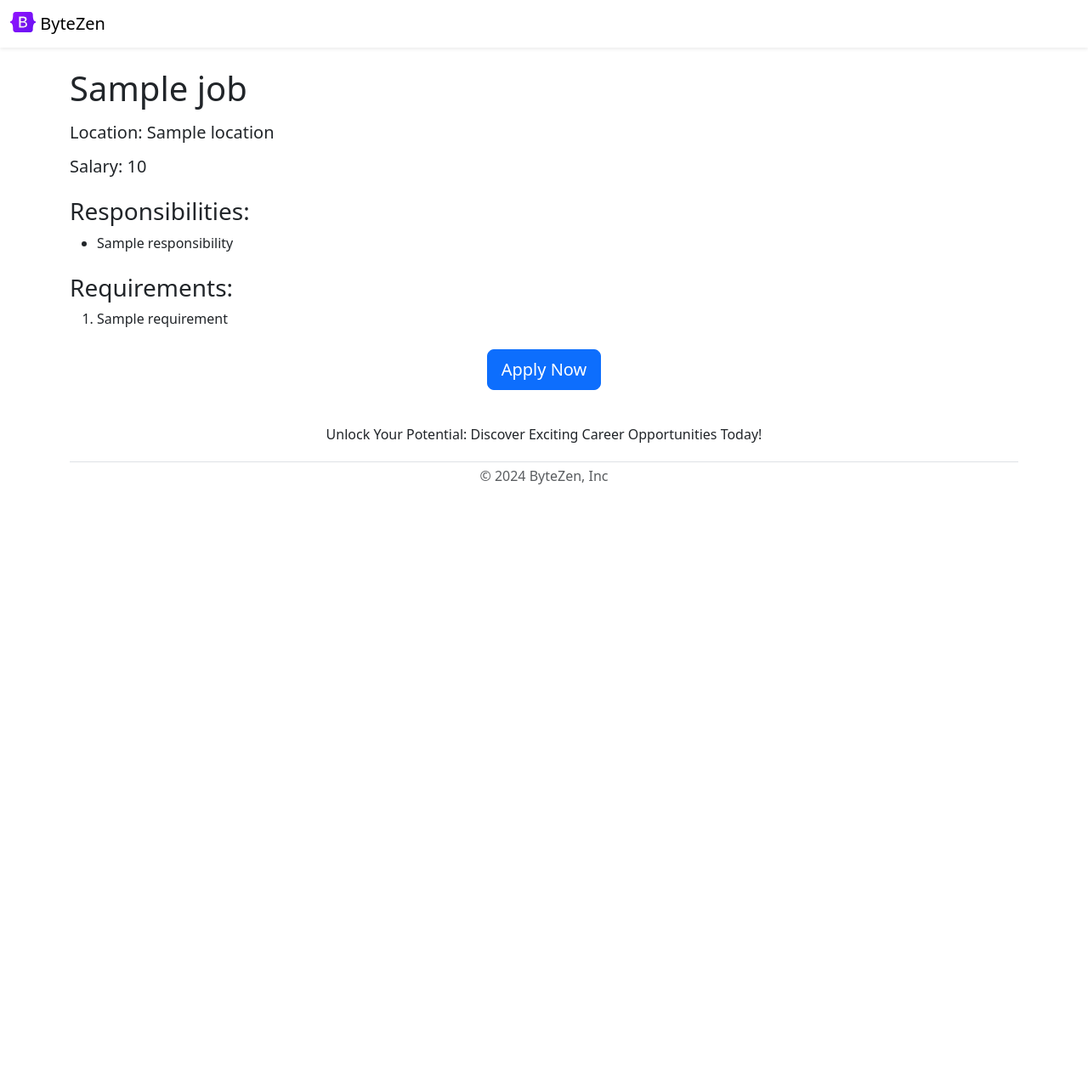
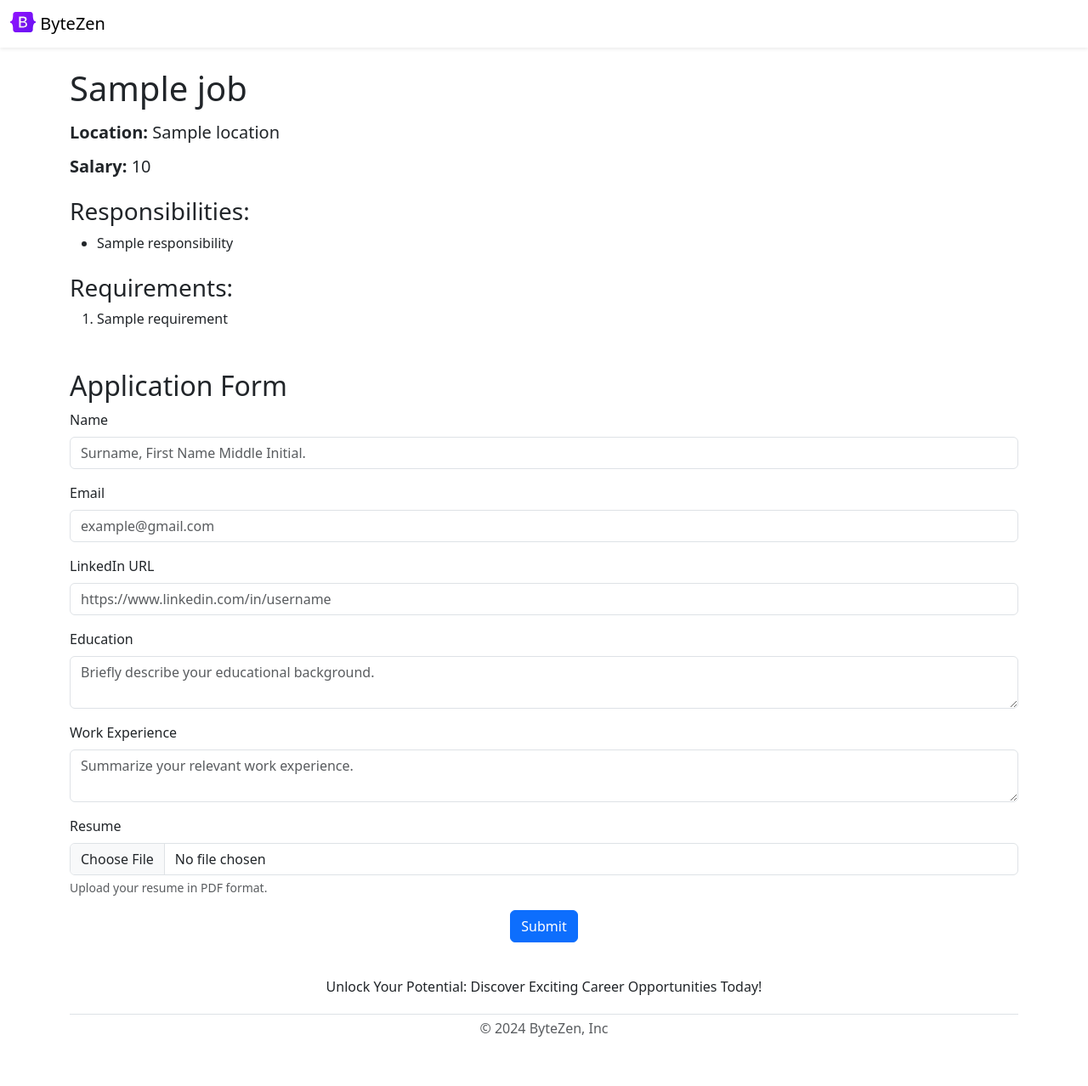
Before and after one commit to jayelcee/bytezen-careers-website, a Flask app: template templates/jobpage.html in a window 1280 px wide. Shown: the whole page at 85% size. Before the commit the page ends 570 px from the top, so only its background shows below. Run offline with Flask 3, Linux system fonts and the light colour scheme; the template is opened without the code that fills it: most values are stand-ins (such as "Sample title", 1, 10 or a date in 2020).

Commit message:
added application form

```diff
--- a/app.py
+++ b/app.py
@@ -48,6 +48,11 @@ def show_job(job_id):
     return render_template('jobpage.html', job=job)
   return "Job not found", 404
 
+@app.route("/apply", methods=["POST"])
+def apply_for_job():
+    # Store applicant information to database
+    return "Application submitted", 200
+
 @app.teardown_appcontext
 def shutdown_session(exception=None):
   db_session.remove()
--- a/templates/jobpage.html
+++ b/templates/jobpage.html
@@ -1,17 +1,24 @@
 <!DOCTYPE html>
 <html lang="en">
+
 <head>
+    <style>
+        h2 {
+            font-weight: normal;
+        }
+    </style>
     <meta charset="UTF-8">
     <meta name="viewport" content="width=device-width, initial-scale=1.0">
     <title>{{ job.title }} - ByteZen Careers</title>
     <link href="https://cdn.jsdelivr.net/npm/bootstrap@5.3.2/dist/css/bootstrap.min.css" rel="stylesheet">
 </head>
+
 <body>
     {% include 'nav.html' %}
     <div class="container mt-4">
         <h1 class="mb-3">{{ job.title }}</h1>
-    <h2 class="h5 mb-3">Location: {{ job.location }}</h2>
-    <h2 class="h5">Salary: {{ job.salary }}</h2>
+        <h2 class="h5 mb-3"><b>Location: </b>{{ job.location }}</h2>
+        <h2 class="h5"><b>Salary: </b>{{ job.salary }}</h2>
 
         <div class="my-4">
             <h3>Responsibilities:</h3>
@@ -31,10 +38,42 @@
             </ol>
         </div>
 
+      <!-- Application Form -->
+      <div class="application-form mt-5">
+          <h2>Application Form</h2>
+          <form action="/apply" method="post" enctype="multipart/form-data">
+              <div class="mb-3">
+                  <label for="name" class="form-label">Name</label>
+                  <input type="text" class="form-control" id="name" name="name" placeholder="Surname, First Name Middle Initial." required>
+              </div>
+              <div class="mb-3">
+                  <label for="email" class="form-label">Email</label>
+                  <input type="email" class="form-control" id="email" name="email" placeholder="example@gmail.com" required>
+              </div>
+              <div class="mb-3">
+                  <label for="linkedin" class="form-label">LinkedIn URL</label>
+                  <input type="url" class="form-control" id="linkedin" name="linkedin" placeholder="https://www.linkedin.com/in/username">
+              </div>
+              <div class="mb-3">
+                  <label for="education" class="form-label">Education</label>
+                  <textarea class="form-control" id="education" name="education" placeholder="Briefly describe your educational background." required></textarea>
+              </div>
+              <div class="mb-3">
+                  <label for="experience" class="form-label">Work Experience</label>
+                  <textarea class="form-control" id="experience" name="experience" placeholder="Summarize your relevant work experience." required></textarea>
+              </div>
+              <div class="mb-3">
+                  <label for="resume" class="form-label">Resume</label>
+                  <input type="file" class="form-control" id="resume" name="resume" accept=".pdf" required>
+                  <div id="resumeHelp" class="form-text">Upload your resume in PDF format.</div>
+              </div>
               <div class="text-center">
-      <a href="#!" class="btn btn-primary btn-lg">Apply Now</a>
+                  <button type="submit" class="btn btn-primary">Submit</button>
+              </div>
+          </form>
       </div>
     </div>
     {% include 'footer.html' %}
 </body>
+
 </html>
```
Lines whose indentation alone changed are shown as unchanged.
